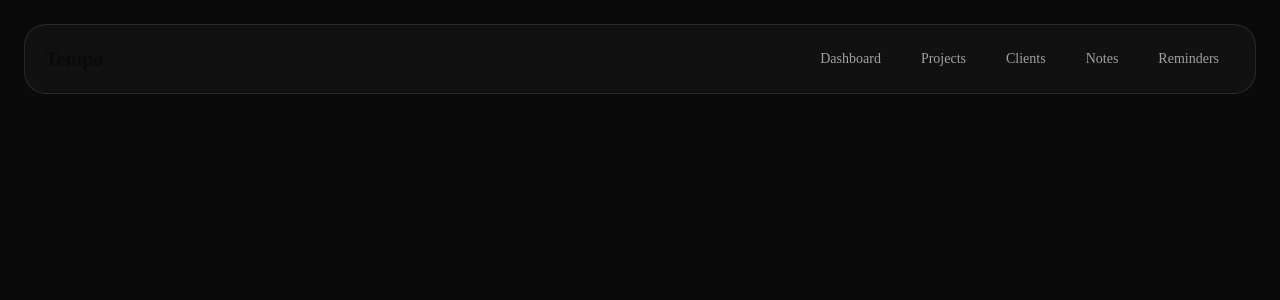
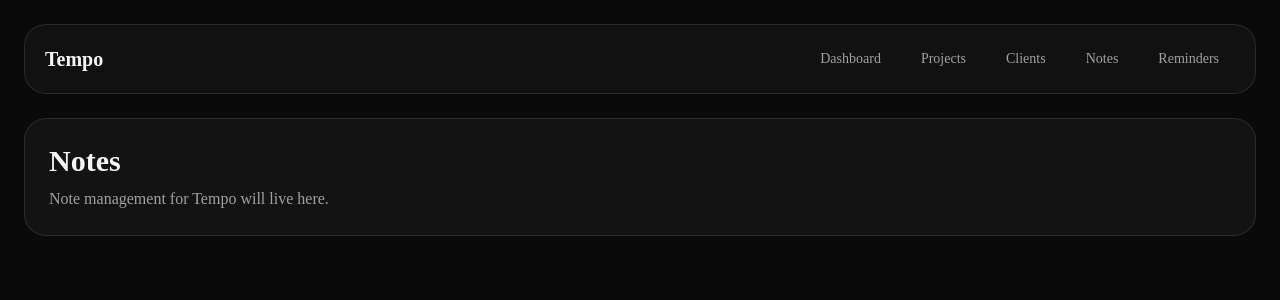
Before and after one commit to jpxch/tempo, a Next.js app: page /notes in a window 1280 px wide. Shown: the top 300 px of the page. Built offline with nearby package versions, Linux system fonts and the light colour scheme.

Commit message:
fix: correct typo in text color class and adjust children rendering in AppShell component

```diff
--- a/components/AppShell.tsx
+++ b/components/AppShell.tsx
@@ -14,7 +14,7 @@
 
 export function AppShell({ children }: AppShellProps) {
   return (
-    <main className="min-h-screen bg-neutral-950 text-netural-100">
+    <main className="min-h-screen bg-neutral-950 text-neutral-100">
       <div className="mx-auto flex min-h-screen max-w-7xl flex-col px-6 py-6">
         <nav className="mb-6 flex flex-wrap items-center justify-between gap-4 rounded-3xl border border-white/10 bg-white/[0.03] px-5 py-4">
           <Link href="/dashboard" className="text-xl font-semibold">
@@ -33,6 +33,8 @@
             ))}
           </div>
         </nav>
+
+        {children}
       </div>
     </main>
   );
```
